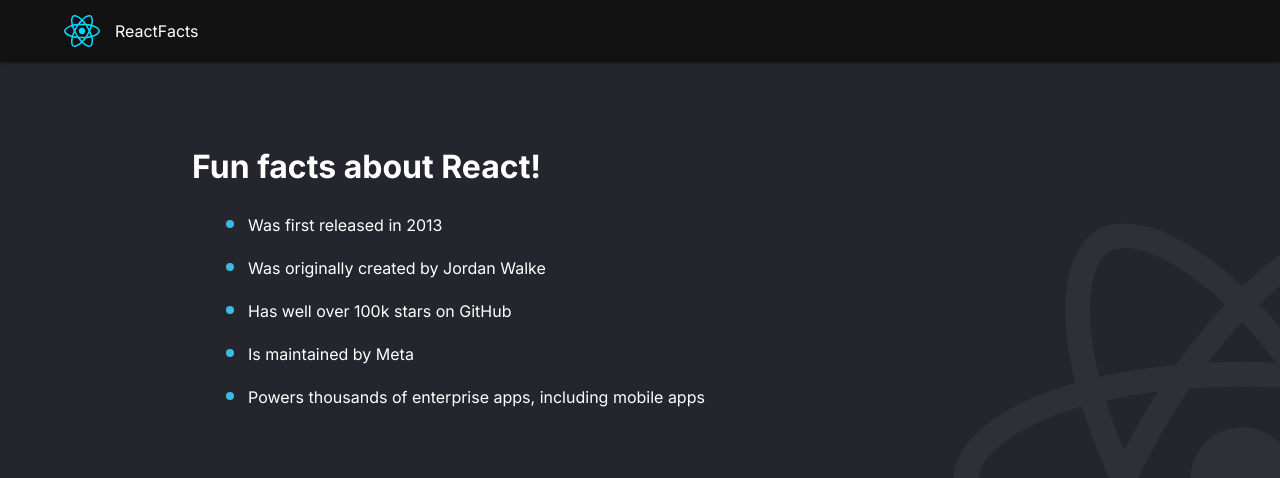
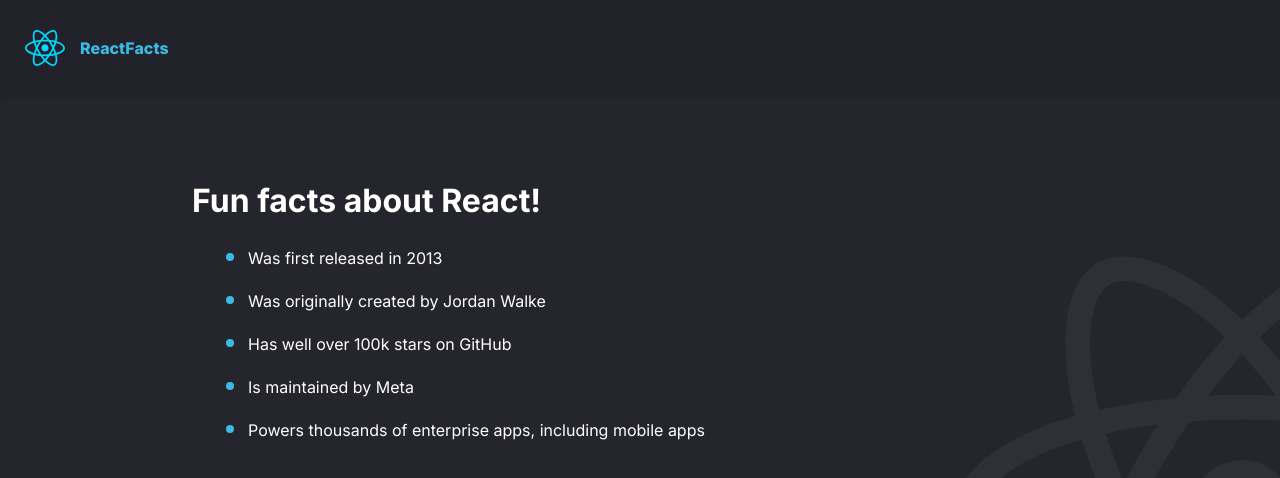
Before and after one commit to momo4646/react-demo-project, a React (Vite) app: page / in a window 1280 px wide. Shown: the top 478 px of the page. Built offline with nearby package versions, Linux system fonts and the light colour scheme.

Commit message:
update css to match tutorial

```diff
--- a/src/index.css
+++ b/src/index.css
@@ -1,6 +1,10 @@
+* {
+  box-sizing: border-box;
+}
+
 :root {
   --textAccentColor: rgb(59, 186, 228);
-  --bgAccentColor: rgb(19, 18, 18);
+  --bgAccentColor: #21222A;
 }
 
 body {
@@ -11,17 +15,25 @@ body {
   font-family: Inter, Impact, Arial, sans-serif;
 }
 
+header {
+  background-color: var(--bgAccentColor);
+}
+
 nav {
-  padding: 15px 5%;
-  background-color: var(--bgAccentColor);
+  padding: 30px 25px;
   display: flex;
   align-items: center;
   gap: 15px;
   box-shadow: 0 1px 3px var(--bgAccentColor);
 }
 
-nav h1 {
+nav > img {
+  width: 40px;
+}
+
+nav > span {
   color: var(--textAccentColor);
+  font-weight: 800;
 }
 
 main {
```
